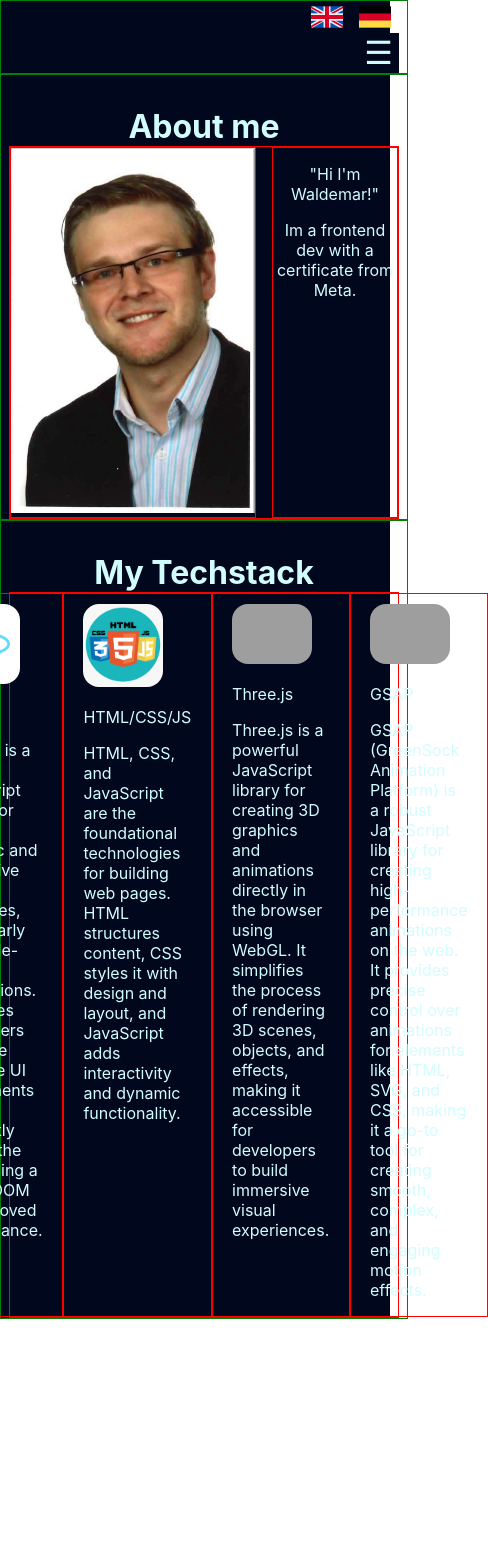
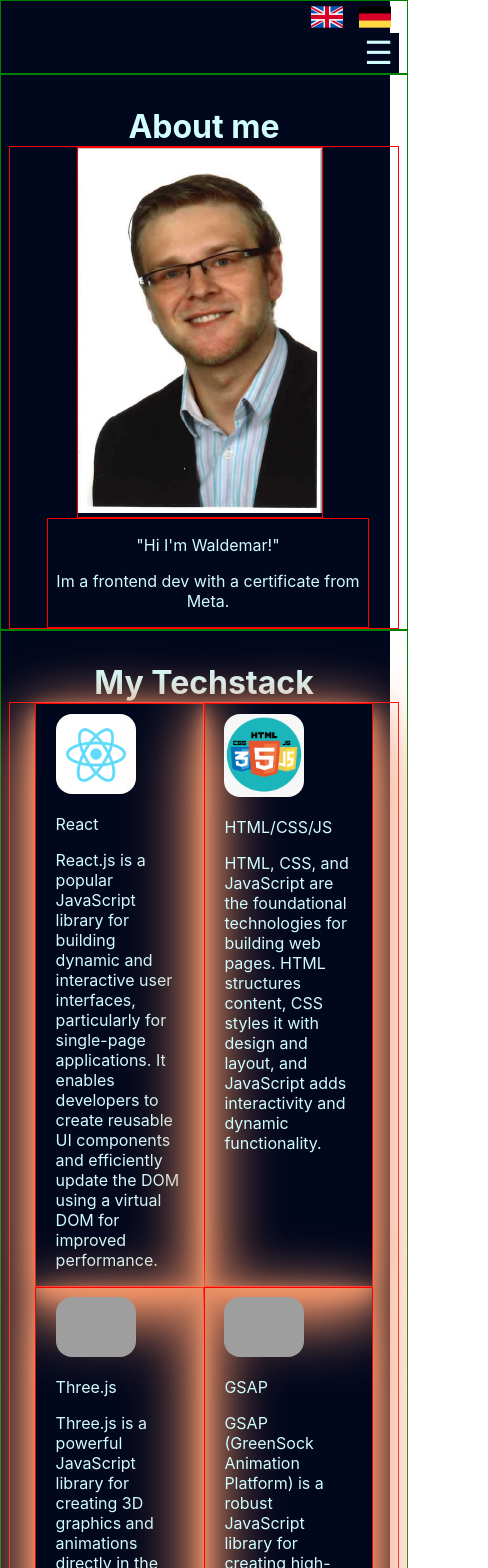
Before and after one commit to SenyorSchmidt/personalWebsite, a React (Create React App) app: page / in a window 390 px wide. Shown: the top 1568 px of the page, 488 px wide, since content can reach past the window. Before the commit the page ends 1319 px from the top, so only its background shows below. Built offline with nearby package versions, Linux system fonts and the light colour scheme; grey boxes are pictures that could not be loaded.

Commit message:
added flex-wrap to about me and techstack

```diff
--- a/src/App.css
+++ b/src/App.css
@@ -52,7 +52,7 @@ h1{
   margin-top: 1em;
 
   --border-size: 2px;
-  --accent-color: #d2fdff;
+  --accent-color: #F4976c;
 }
 
 .buttonAnimated::before{
@@ -150,12 +150,14 @@ h1{
   justify-content: center;
 }
 
+/*Maybe use shadow with light color to make visual more appealing?*/
 .techstacktile{
   border: 1px solid red;
   width:33%;
   padding-left: 5%;
   padding-right: 5%;
-  padding-top: 2.5%
+  padding-top: 2.5%;
+  box-shadow: #F4976c 0px 8px 20px, #F4976c 0px 16px 56px, #F4976c 0px 24px 80px;
 }
 
 .techstacktilepicture{
@@ -211,6 +213,14 @@ h1{
   .burgerlist.active{
     display: flex;
   }
+  .aboutme{
+    flex-wrap: wrap;
+    flex-shrink: 0;
+  }
+  .techstack{
+    flex-wrap: wrap;
+    flex-shrink: 0;
+  }
 }
 
 /* sm */
@@ -229,6 +239,16 @@ h1{
   }
   .burgerlist.active{
     display: flex;
+  }
+  .aboutme{
+    flex-wrap: wrap;
+    flex-shrink: 0;
+
+  }
+  .techstack{
+    flex-wrap: wrap;
+    flex-shrink: 0;
+
   }
 }
 
@@ -249,4 +269,14 @@ h1{
   .burgerlist.active{
     display: flex;
   }
+  .aboutme{
+    flex-wrap: wrap;
+    flex-shrink: 0;
+
+  }
+  .techstack{
+    flex-wrap: wrap;
+    flex-shrink: 0;
+
+  }
 }
```
